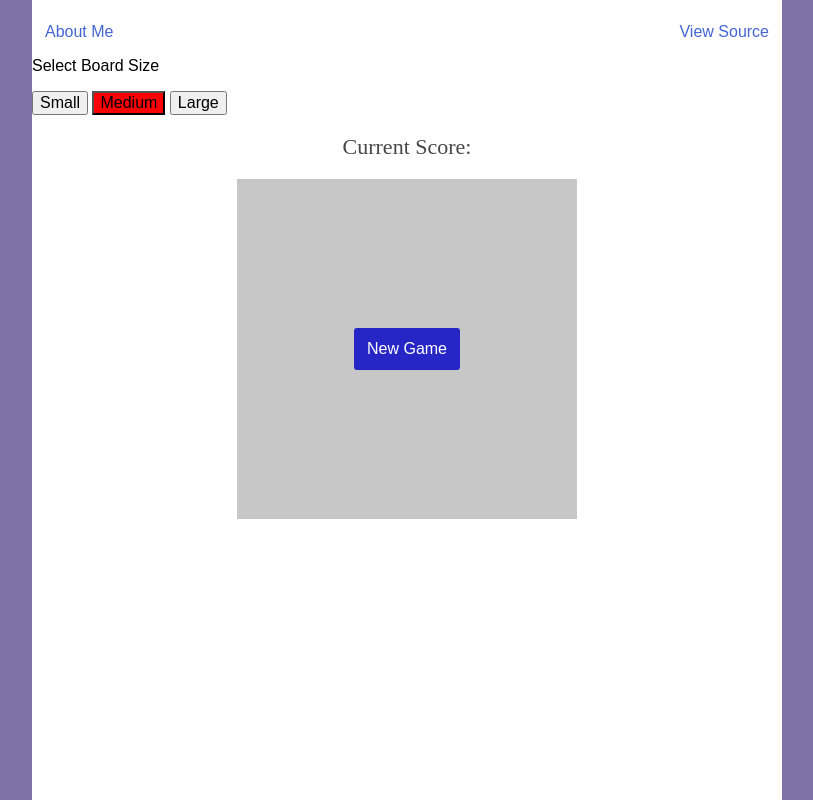
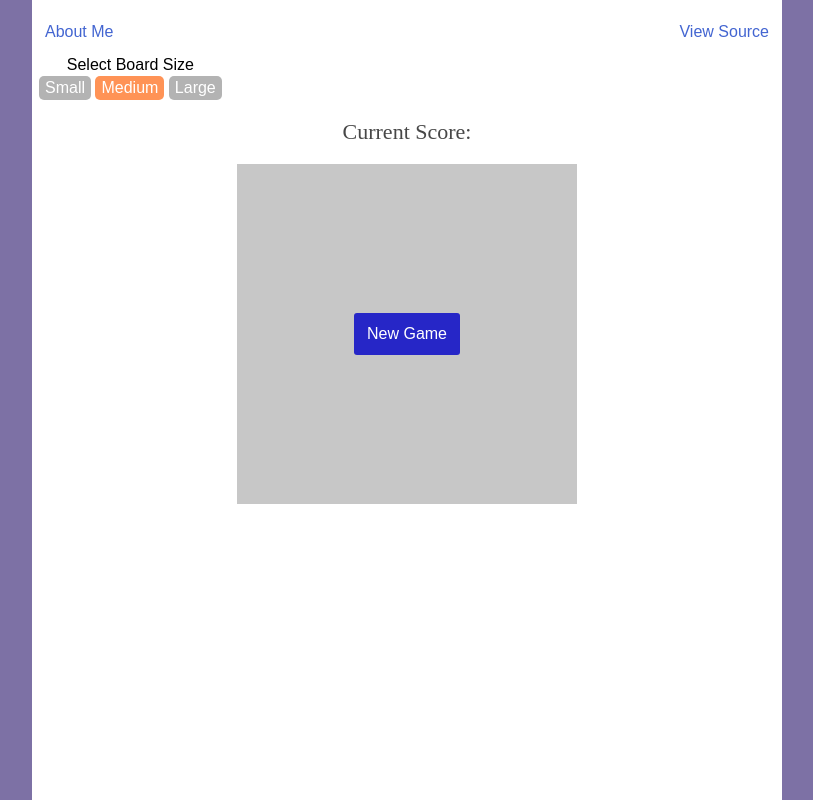
Before and after one commit to drabinowitz/snake, a website: page app/index.html in a window 1280 px wide. Shown: the whole page, without its empty margins (233-1046 px from the left). Drawn offline with Linux system fonts and the light colour scheme.

Commit message:
styled resizing buttons

```diff
--- a/app/game-manager.css
+++ b/app/game-manager.css
@@ -1,6 +1,6 @@
 button.board-size-button.selected {
 
-  background-color: red;
+  background-color: rgb(255, 147, 86);
 
 }
 
@@ -51,3 +51,35 @@ h3.countdown {
   color: black;
 
 }
+
+div.board-sizer {
+
+  display: inline-block;
+
+  margin-left: 7px;
+
+}
+
+p.board-sizer-logo {
+
+  margin: 2px 0px;
+
+  text-align: center;
+
+}
+
+button.board-size-button {
+
+  background-color: rgb(179, 179, 179);
+
+  outline: none;
+
+  border: none;
+
+  border-radius: 5px;
+
+  color: white;
+
+  padding: 3px 6px;
+
+}
```
